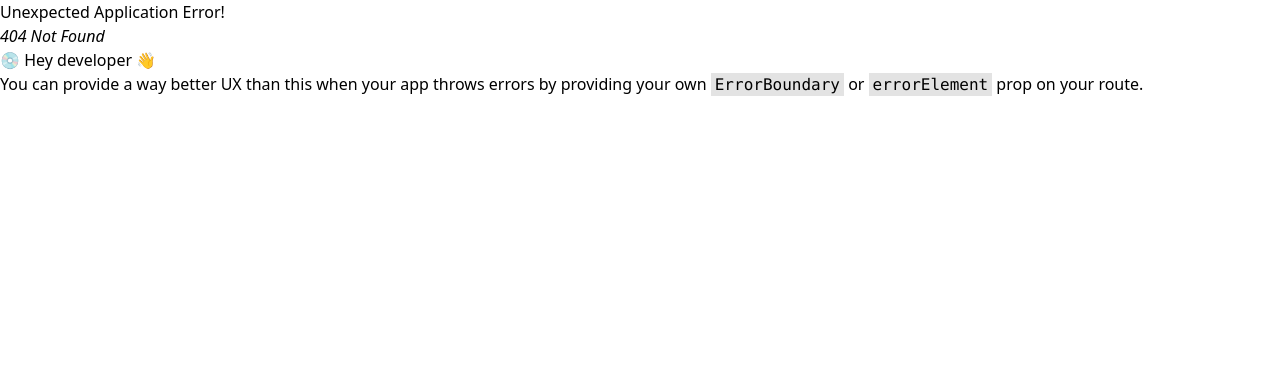
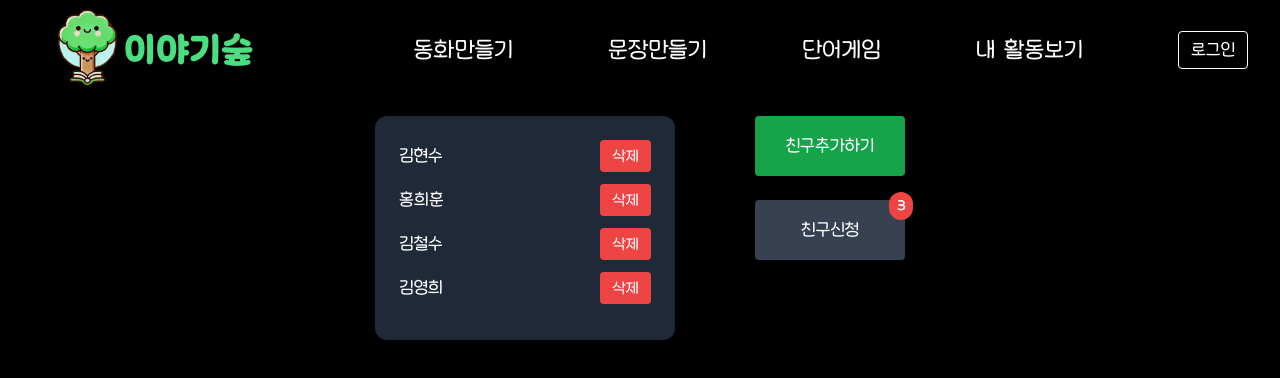
Before and after one commit to 2025-SPRING-CAU-CAPSTONE-DESIGN/Capstone-Front-End, a React (Vite) app: page /friendpage in a window 1280 px wide. Before the commit this address had no page. Shown: the top 378 px of the page. Built offline with nearby package versions, Linux system fonts and the light colour scheme.

Commit message:
feat/친구추가페이지 생성

```diff
--- a/src/App.tsx
+++ b/src/App.tsx
@@ -8,6 +8,7 @@ import StoryPage from './components/StoryPage';
 import WordPage from './components/WordPage';
 import MyActivity from './components/MyActivity';
 import JoinPage from './components/JoinPage';
+import FriendPage from './components/FriendPage';
 
 
 const router = createBrowserRouter([
@@ -44,6 +45,10 @@ const router = createBrowserRouter([
       {
         path: "/join",
         element: <JoinPage />,
+      },
+      {
+        path: "/friendpage",
+        element: <FriendPage />,
       }
 
     ],
--- /dev/null
+++ b/src/components/FriendPage.tsx
@@ -0,0 +1,150 @@
+import { useState } from "react";
+
+const FriendPage = () => {
+  const [friends, setFriends] = useState(["김현수", "홍희훈", "김철수", "김영희"]);
+  const [showAddModal, setShowAddModal] = useState(false);
+  const [showRequestModal, setShowRequestModal] = useState(false);
+  const [nickname, setNickname] = useState("");
+  const [requests, setRequests] = useState(["이민지", "박서준", "최유진"]);
+
+  const handleDelete = (name: string) => {
+    setFriends(friends.filter(friend => friend !== name));
+  };
+
+  const handleSendRequest = () => {
+    if (nickname.trim()) {
+      alert(`${nickname}님에게 친구 신청을 보냈어요!`);
+      setNickname("");
+      setShowAddModal(false);
+    }
+  };
+
+  const handleAccept = (name: string) => {
+    setFriends([...friends, name]);
+    setRequests(requests.filter(request => request !== name));
+  };
+
+  const handleReject = (name: string) => {
+    setRequests(requests.filter(request => request !== name));
+  };
+
+  return (
+    <div className="min-h-screen bg-black text-white p-10 font-ansim">
+      <h1 className="text-green-400 text-3xl font-bold text-center font-ansim2 mb-10">
+        내 친구 보기
+      </h1>
+
+      <div className="flex justify-center items-start gap-20">
+        {/* 친구 리스트 */}
+        <div className="bg-gray-800 p-6 rounded-xl shadow-md w-[300px]">
+          {friends.map((friend) => (
+            <div key={friend} className="flex justify-between items-center mb-3">
+              <span className="text-lg">{friend}</span>
+              <button
+                onClick={() => handleDelete(friend)}
+                className="bg-red-500 hover:bg-red-400 text-white px-3 py-1 rounded"
+              >
+                삭제
+              </button>
+            </div>
+          ))}
+        </div>
+
+        {/* 우측 버튼들 */}
+        <div className="flex flex-col gap-6">
+          <button
+            onClick={() => setShowAddModal(true)}
+            className="w-[150px] h-[60px] bg-green-600 hover:bg-green-500 text-white text-lg rounded shadow"
+          >
+            친구추가하기
+          </button>
+
+          <div className="relative">
+            <button
+              onClick={() => setShowRequestModal(true)}
+              className="w-[150px] h-[60px] bg-gray-700 hover:bg-gray-600 text-white text-lg rounded shadow"
+            >
+              친구신청
+            </button>
+            {requests.length > 0 && (
+              <span className="absolute -top-2 -right-2 bg-red-500 text-white text-sm font-bold px-2 py-1 rounded-full">
+                {requests.length}
+              </span>
+            )}
+          </div>
+        </div>
+      </div>
+
+      {/* 친구추가 모달 */}
+      {showAddModal && (
+        <div className="fixed inset-0 bg-black bg-opacity-60 flex items-center justify-center z-50">
+          <div className="relative bg-white text-black w-[400px] p-8 rounded-xl shadow-xl font-ansim">
+            <button
+              onClick={() => setShowAddModal(false)}
+              className="absolute top-3 right-4 text-2xl font-bold text-gray-600 hover:text-black"
+            >
+              &times;
+            </button>
+            <h2 className="text-xl font-bold mb-4 text-green-600">친구 추가</h2>
+            <input
+              type="text"
+              value={nickname}
+              onChange={(e) => setNickname(e.target.value)}
+              placeholder="닉네임을 입력하세요"
+              className="w-full px-4 py-2 rounded bg-gray-100 text-black focus:outline-green-500"
+            />
+            <button
+              onClick={handleSendRequest}
+              className="mt-4 w-full bg-green-500 hover:bg-green-400 text-white py-2 rounded text-lg"
+            >
+              친구 신청하기
+            </button>
+          </div>
+        </div>
+      )}
+
+      {/* 친구신청 모달 */}
+      {showRequestModal && (
+        <div className="fixed inset-0 bg-black bg-opacity-60 flex items-center justify-center z-50">
+          <div className="relative bg-white text-black w-[400px] p-8 rounded-xl shadow-xl font-ansim">
+            <button
+              onClick={() => setShowRequestModal(false)}
+              className="absolute top-3 right-4 text-2xl font-bold text-gray-600 hover:text-black"
+            >
+              &times;
+            </button>
+            <h2 className="text-xl font-bold mb-4 text-green-600">친구 신청 내역</h2>
+
+            {requests.length === 0 ? (
+              <p className="text-gray-500">신청 내역이 없습니다.</p>
+            ) : (
+              <div className="space-y-3">
+                {requests.map((name) => (
+                  <div key={name} className="flex justify-between items-center">
+                    <span>{name}</span>
+                    <div className="flex gap-2">
+                      <button
+                        onClick={() => handleAccept(name)}
+                        className="bg-green-500 hover:bg-green-400 text-white px-3 py-1 rounded"
+                      >
+                        수락
+                      </button>
+                      <button
+                        onClick={() => handleReject(name)}
+                        className="bg-red-500 hover:bg-red-400 text-white px-3 py-1 rounded"
+                      >
+                        거절
+                      </button>
+                    </div>
+                  </div>
+                ))}
+              </div>
+            )}
+          </div>
+        </div>
+      )}
+    </div>
+  );
+};
+
+export default FriendPage;
--- a/src/components/MyActivity.tsx
+++ b/src/components/MyActivity.tsx
@@ -1,9 +1,61 @@
-const MyActivity=()=>{
-    return(
-        <div>
-            <h1>My Activity</h1>
-        </div>
-    ) ;
-}
+import { Link } from "react-router-dom";
+
+const MyActivity = () => {
+  return (
+    <div className="min-h-screen bg-black text-white font-ansim p-10">
+      <h1 className="text-center text-4xl font-bold text-green-400 font-ansim2 mb-12">
+        내 활동 보기
+      </h1>
+
+      <div className="flex justify-center gap-8 flex-wrap">
+        {/* 내 이야기숲 */}
+        <Link
+          to="/forest"
+          className="bg-gray-800 rounded-xl p-6 w-[20vw] h-[70vh] shadow text-white hover:bg-gray-700 transition"
+        >
+          <h2 className="text-3xl font-bold text-green-400 mb-10 mt-2 text-center">내 이야기숲 보기</h2>
+          <h3 className="text-xl font-bold text-green-300 mb-4">최근 작성한 이야기</h3>
+          <p className="text-lg text-gray-300 leading-8">
+            ✏️ “용감한 토끼의 모험”<br />
+            ✏️ “바다 괴물의 비밀”<br />
+            ✏️ “시간 여행을 떠난 아이”<br />
+            ✏️ “잃어버린 마법의 돌”
+          </p>
+        </Link>
+
+        {/* 내 친구 보기 */}
+        <Link
+          to="/friendPage"
+          className="bg-gray-800 rounded-xl p-6 w-[20vw] h-[70vh] shadow text-white hover:bg-gray-700 transition"
+        >
+          <h2 className="text-3xl font-bold text-green-400 mb-10 mt-2 text-center">내 친구 보기</h2>
+          <p className="text-lg text-gray-300 leading-8">
+            👥 총 친구: 4명<br />
+            최근 추가: 김영희, 이민지<br />
+            대기 중 요청: 2건
+          </p>
+        </Link>
+
+        {/* 내 레벨 보기 */}
+        <Link
+          to="/myLevel"
+          className="bg-gray-800 rounded-xl p-6 w-[20vw] h-[70vh] shadow text-white hover:bg-gray-700 transition"
+        >
+          <h2 className="text-3xl font-bold text-green-400 mb-10 mt-2 text-center ">내 레벨 보기</h2>
+          <p className="text-lg text-gray-300 mb-4 leading-8">
+            🌱 새싹 단계<br />
+            다음 단계까지 60% 남음
+          </p>
+          <div className="w-full h-3 bg-gray-600 rounded-full overflow-hidden">
+            <div
+              className="h-full bg-green-500 transition-all duration-500"
+              style={{ width: "40%" }}
+            />
+          </div>
+        </Link>
+      </div>
+    </div>
+  );
+};
 
 export default MyActivity;
```
